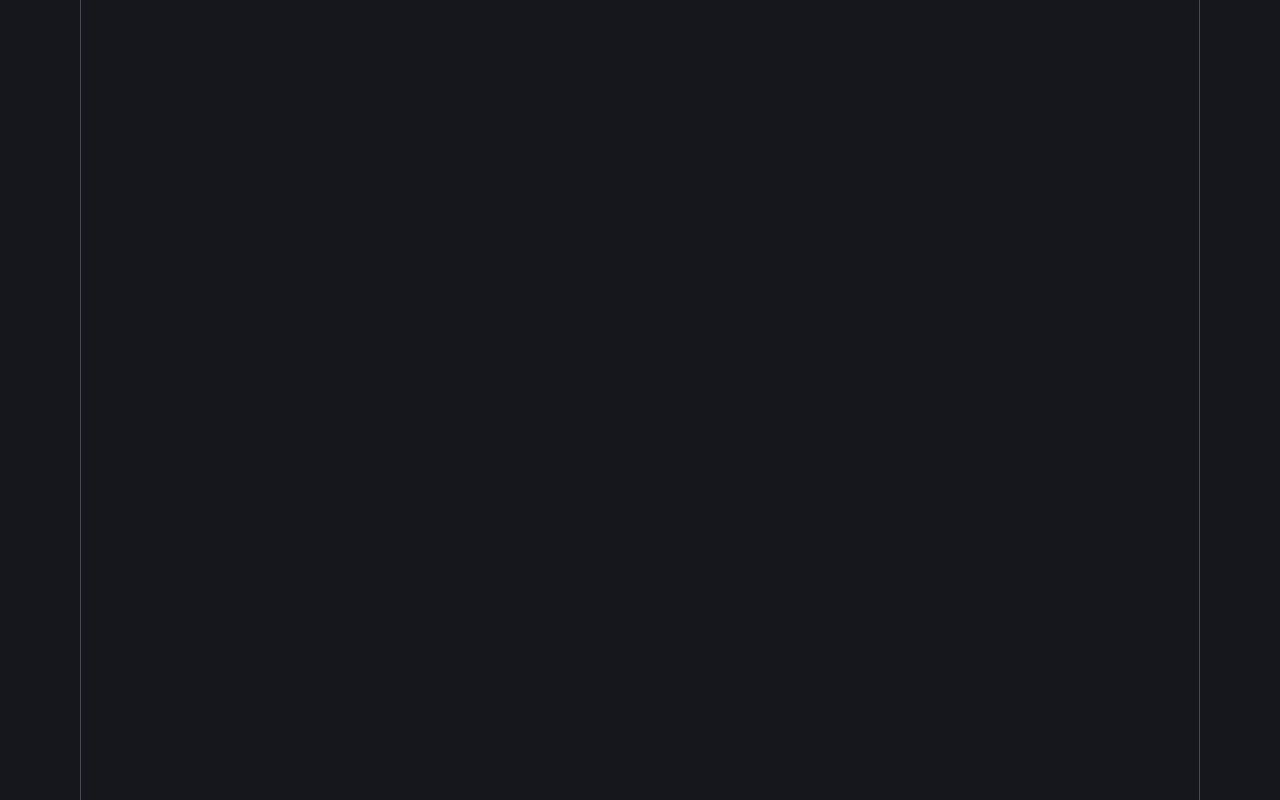
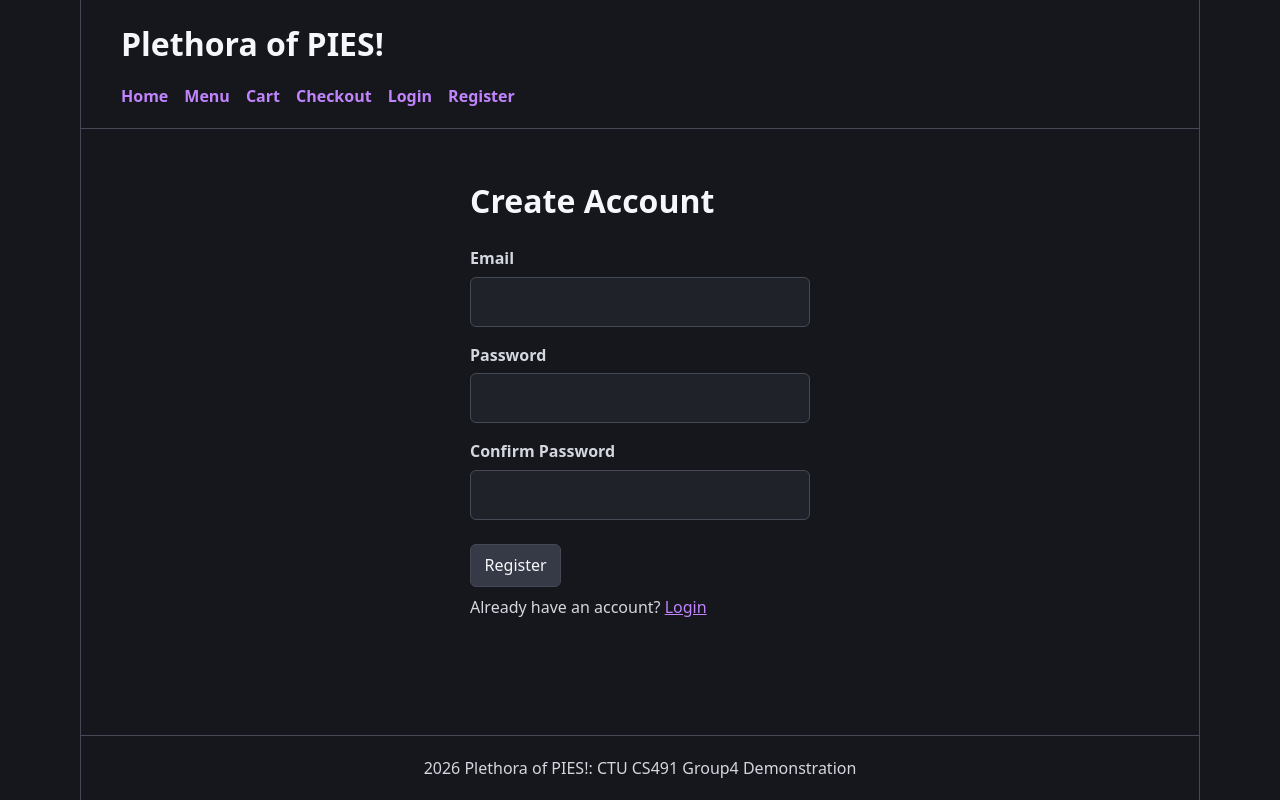
Before and after one commit to shawn-paintiffCTU/CS491_Gp4, a React (Vite) app: page /register in a window 1280 px wide. Before the commit this address had no page. Built offline with nearby package versions, Linux system fonts and the light colour scheme; no server answers.

Commit message:
Foundation for creating users login and resgister

```diff
--- a/package.json
+++ b/package.json
@@ -16,7 +16,7 @@
     "electron:build": "npm run build && electron-builder --win portable"
   },
   "dependencies": {
-    "@supabase/supabase-js": "^2.110.8",
+    "@supabase/supabase-js": "^2.111.0",
     "react": "^19.2.7",
     "react-dom": "^19.2.7",
     "react-router-dom": "^7.18.1"
--- a/src/App.css
+++ b/src/App.css
@@ -201,6 +201,51 @@ fieldset select {
   box-shadow: var(--shadow);
   transform: translate(-50%, -100%);
 }
+/* Authentication pages */
+.auth-page {
+  width: min(100%, 420px);
+  margin-inline: auto;
+  padding-block: 3rem;
+}
+
+.auth-page h1 {
+  margin-top: 0;
+}
+
+.auth-form {
+  display: flex;
+  flex-direction: column;
+  gap: 1rem;
+}
+
+.auth-field {
+  display: flex;
+  flex-direction: column;
+  gap: 0.4rem;
+}
+
+.auth-field label {
+  font-weight: 600;
+}
+
+.auth-field input {
+  width: 100%;
+  padding: 0.75rem;
+  box-sizing: border-box;
+  font: inherit;
+  background: var(--surface);
+  border: 1px solid var(--border);
+  border-radius: 6px;
+}
+
+.auth-form button {
+  width: fit-content;
+  margin-top: 0.5rem;
+}
+
+.auth-message {
+  margin-top: 1rem;
+}
 
 @media (max-width: 800px) {
   .gallery-grid {
--- a/src/App.jsx
+++ b/src/App.jsx
@@ -1,16 +1,24 @@
 // Defines the application's pages and the URL assigned to each page.
 import {
-  BrowserRouter, HashRouter, Route, Routes,
+  BrowserRouter,
+  HashRouter,
+  Route,
+  Routes,
 } from 'react-router-dom'
+
 import Layout from './components/Layout'
 import HomePage from './pages/HomePage'
 import MenuPage from './pages/MenuPage'
 import CartPage from './pages/CartPage'
 import CheckoutPage from './pages/CheckoutPage'
+import PizzaCustomizerPage from './pages/PizzaCustomizerPage'
+import LoginPage from './pages/LoginPage'
+import RegisterPage from './pages/RegisterPage'
+
 import './App.css'
-import PizzaCustomizerPage from './pages/PizzaCustomizerPage'
 
-// Electron opens a file URL, which needs hashes; the hosted site uses normal URLs.
+// Electron opens a file URL, which needs hashes;
+// the hosted site uses normal URLs.
 const Router =
   window.location.protocol === 'file:'
     ? HashRouter
@@ -23,9 +31,16 @@ function App() {
         <Route element={<Layout />}>
           <Route path="/" element={<HomePage />} />
           <Route path="/menu" element={<MenuPage />} />
-          <Route path="/menu/:itemId/customize" element={<PizzaCustomizerPage />} />
+
+          <Route
+            path="/menu/:itemId/customize"
+            element={<PizzaCustomizerPage />}
+          />
+
           <Route path="/cart" element={<CartPage />} />
           <Route path="/checkout" element={<CheckoutPage />} />
+          <Route path="/login" element={<LoginPage />} />
+          <Route path="/register" element={<RegisterPage />} />
         </Route>
       </Routes>
     </Router>
--- a/src/components/Layout.jsx
+++ b/src/components/Layout.jsx
@@ -1,30 +1,59 @@
 // Shared frame shown around every page: header, navigation, content, and footer.
-import { Link, Outlet } from 'react-router-dom'
-import { useCart } from '../context/CartContext'
+import {
+  Link,
+  Outlet,
+  useNavigate,
+} from 'react-router-dom'
+
+import { useAuth } from '../context/AuthContext'
 
 function Layout() {
-  const { itemCount } = useCart()
+  const { user, logout } = useAuth()
+  const navigate = useNavigate()
+
+  async function handleLogout() {
+    const { error } = await logout()
+
+    if (error) {
+      console.error('Logout error:', error.message)
+      return
+    }
+
+    navigate('/')
+  }
+
   return (
     <>
       <header>
         <h1>Plethora of PIES!</h1>
 
-        <nav aria-label="Primary navigation">
+        <nav>
           <Link to="/">Home</Link>
           <Link to="/menu">Menu</Link>
-          <Link to="/cart">
-            Cart{itemCount > 0 ? ` (${itemCount})` : ''}
-          </Link>
+          <Link to="/cart">Cart</Link>
           <Link to="/checkout">Checkout</Link>
+
+          {user ? (
+            <>
+              <span>{user.email}</span>
+
+              <button type="button" onClick={handleLogout}>
+                Logout
+              </button>
+            </>
+          ) : (
+            <>
+              <Link to="/login">Login</Link>
+              <Link to="/register">Register</Link>
+            </>
+          )}
         </nav>
       </header>
 
-      <main>
-        <Outlet />
-      </main>
+      <Outlet />
 
       <footer>
-        <p>2026 Plethora of PIES!: CTU CS491 Group4 Demonstration</p>
+        2026 Plethora of PIES!: CTU CS491 Group4 Demonstration
       </footer>
     </>
   )
--- /dev/null
+++ b/src/context/AuthContext.jsx
@@ -0,0 +1,85 @@
+import {
+  createContext,
+  useContext,
+  useEffect,
+  useState,
+} from 'react'
+
+import { supabase } from '../lib/supabase'
+
+const AuthContext = createContext(null)
+
+export function AuthProvider({ children }) {
+  const [user, setUser] = useState(null)
+  const [loading, setLoading] = useState(true)
+
+  useEffect(() => {
+    async function loadSession() {
+      const { data, error } = await supabase.auth.getSession()
+
+      if (error) {
+        console.error('Session error:', error.message)
+      }
+
+      setUser(data.session?.user ?? null)
+      setLoading(false)
+    }
+
+    loadSession()
+
+    const {
+      data: { subscription },
+    } = supabase.auth.onAuthStateChange((_event, session) => {
+      setUser(session?.user ?? null)
+      setLoading(false)
+    })
+
+    return () => {
+      subscription.unsubscribe()
+    }
+  }, [])
+
+  async function register(email, password) {
+    return supabase.auth.signUp({
+      email,
+      password,
+    })
+  }
+
+  async function login(email, password) {
+    return supabase.auth.signInWithPassword({
+      email,
+      password,
+    })
+  }
+
+  async function logout() {
+    return supabase.auth.signOut()
+  }
+
+  return (
+    <AuthContext.Provider
+      value={{
+        user,
+        loading,
+        register,
+        login,
+        logout,
+      }}
+    >
+      {children}
+    </AuthContext.Provider>
+  )
+}
+
+export function useAuth() {
+  const context = useContext(AuthContext)
+
+  if (!context) {
+    throw new Error(
+      'useAuth must be used inside an AuthProvider',
+    )
+  }
+
+  return context
+}
--- a/src/main.jsx
+++ b/src/main.jsx
@@ -1,14 +1,18 @@
-// Browser entry point: mounts React and provides one cart to the whole app.
+// Browser entry point: mounts React and provides shared context to the app.
 import { StrictMode } from 'react'
 import { createRoot } from 'react-dom/client'
 import './index.css'
+
 import App from './App.jsx'
 import { CartProvider } from './context/CartProvider'
+import { AuthProvider } from './context/AuthContext'
 
 createRoot(document.getElementById('root')).render(
   <StrictMode>
-    <CartProvider>
-      <App />
-    </CartProvider>
-  </StrictMode>
+    <AuthProvider>
+      <CartProvider>
+        <App />
+      </CartProvider>
+    </AuthProvider>
+  </StrictMode>,
 )
--- /dev/null
+++ b/src/pages/LoginPage.jsx
@@ -0,0 +1,74 @@
+import { useState } from 'react'
+import { Link, useNavigate } from 'react-router-dom'
+import { useAuth } from '../context/AuthContext'
+
+function LoginPage() {
+  const [email, setEmail] = useState('')
+  const [password, setPassword] = useState('')
+  const [message, setMessage] = useState('')
+  const [submitting, setSubmitting] = useState(false)
+
+  const { login } = useAuth()
+  const navigate = useNavigate()
+
+  async function handleSubmit(event) {
+    event.preventDefault()
+    setMessage('')
+    setSubmitting(true)
+
+    const { error } = await login(email, password)
+
+    if (error) {
+      setMessage(error.message)
+      setSubmitting(false)
+      return
+    }
+
+    navigate('/')
+  }
+
+  return (
+    <main>
+      <h1>Login</h1>
+
+      <form onSubmit={handleSubmit}>
+        <div>
+          <label htmlFor="login-email">Email</label>
+
+          <input
+            id="login-email"
+            type="email"
+            value={email}
+            onChange={(event) => setEmail(event.target.value)}
+            required
+          />
+        </div>
+
+        <div>
+          <label htmlFor="login-password">Password</label>
+
+          <input
+            id="login-password"
+            type="password"
+            value={password}
+            onChange={(event) => setPassword(event.target.value)}
+            required
+          />
+        </div>
+
+        <button type="submit" disabled={submitting}>
+          {submitting ? 'Logging in...' : 'Login'}
+        </button>
+      </form>
+
+      {message && <p>{message}</p>}
+
+      <p>
+        Do not have an account?{' '}
+        <Link to="/register">Register</Link>
+      </p>
+    </main>
+  )
+}
+
+export default LoginPage
--- /dev/null
+++ b/src/pages/RegisterPage.jsx
@@ -0,0 +1,110 @@
+import { useState } from 'react'
+import { Link, useNavigate } from 'react-router-dom'
+import { useAuth } from '../context/AuthContext'
+
+function RegisterPage() {
+  const [email, setEmail] = useState('')
+  const [password, setPassword] = useState('')
+  const [confirmPassword, setConfirmPassword] =
+    useState('')
+  const [message, setMessage] = useState('')
+  const [submitting, setSubmitting] = useState(false)
+
+  const { register } = useAuth()
+  const navigate = useNavigate()
+
+  async function handleSubmit(event) {
+    event.preventDefault()
+    setMessage('')
+
+    if (password !== confirmPassword) {
+      setMessage('Passwords do not match.')
+      return
+    }
+
+    if (password.length < 6) {
+      setMessage(
+        'Password must be at least 6 characters long.',
+      )
+      return
+    }
+
+    setSubmitting(true)
+
+    const { data, error } = await register(email, password)
+
+    if (error) {
+      setMessage(error.message)
+      setSubmitting(false)
+      return
+    }
+
+    if (!data.session) {
+      setMessage(
+        'Registration successful. Check your email to confirm your account.',
+      )
+      setSubmitting(false)
+      return
+    }
+
+    navigate('/')
+  }
+
+  return (
+    <main className="auth-page">
+  <h1>Create Account</h1>
+
+  <form className="auth-form" onSubmit={handleSubmit}>
+    <div className="auth-field">
+      <label htmlFor="register-email">Email</label>
+      <input
+        id="register-email"
+        type="email"
+        value={email}
+        onChange={(event) => setEmail(event.target.value)}
+        required
+      />
+    </div>
+
+    <div className="auth-field">
+      <label htmlFor="register-password">Password</label>
+      <input
+        id="register-password"
+        type="password"
+        value={password}
+        onChange={(event) => setPassword(event.target.value)}
+        required
+      />
+    </div>
+
+    <div className="auth-field">
+      <label htmlFor="confirm-password">
+        Confirm Password
+      </label>
+      <input
+        id="confirm-password"
+        type="password"
+        value={confirmPassword}
+        onChange={(event) =>
+          setConfirmPassword(event.target.value)
+        }
+        required
+      />
+    </div>
+
+    <button type="submit" disabled={submitting}>
+      {submitting ? 'Creating account...' : 'Register'}
+    </button>
+  </form>
+
+  {message && <p className="auth-message">{message}</p>}
+
+  <p>
+    Already have an account?{' '}
+    <Link to="/login">Login</Link>
+  </p>
+</main>
+  )
+}
+
+export default RegisterPage
```
Also changed, not shown: 1 other file (tests, documents, lock files or other folders).
